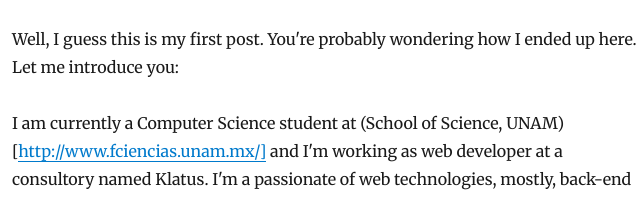
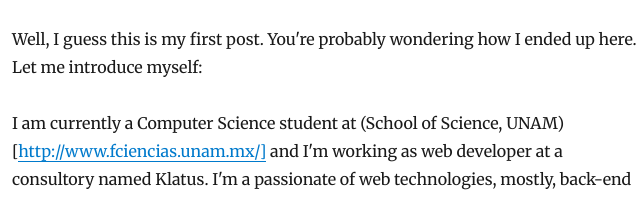
Before and after one commit to mauricio-chavez/mauriciochavez.dev, a Gatsby site: page /hello-world/ in a window 1280 px wide. Shown: the part 198-395 px from the top of the page, 313-953 px from the left. Built offline with nearby package versions, Linux system fonts and the light colour scheme; Gatsby itself is replaced by a stand-in of ours; some packages are replaced by stand-ins of ours.

Commit message:
Few changes my gf told me to do

```diff
--- a/content/blog/hello-world/index.md
+++ b/content/blog/hello-world/index.md
@@ -5,7 +5,7 @@ description: This is my first post. Check it out!
 ---
 
 Well, I guess this is my first post. You're probably wondering how I ended up
-here. Let me introduce you:
+here. Let me introduce myself:
 
 I am currently a Computer Science student at
 (School of Science, UNAM)[http://www.fciencias.unam.mx/] and I'm working as web
```
